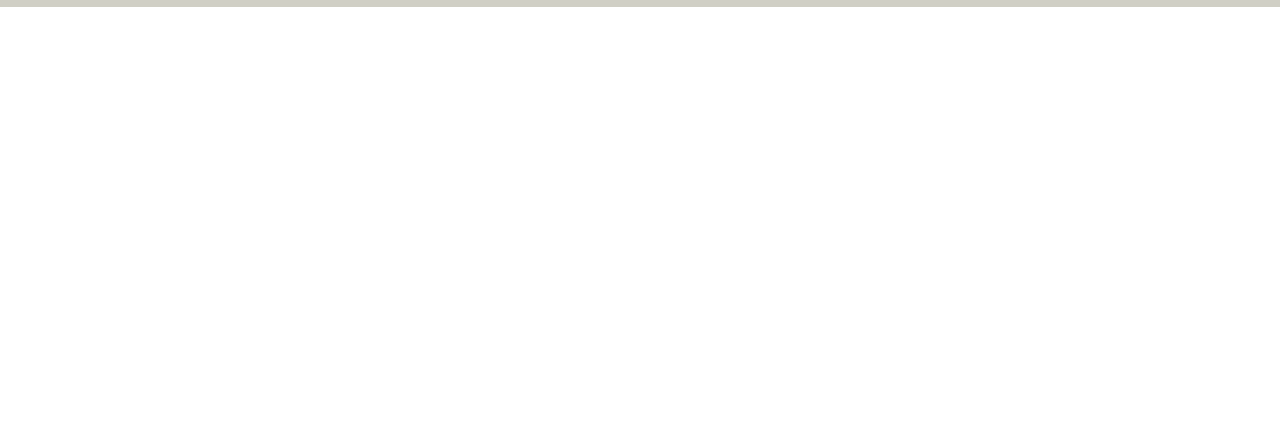
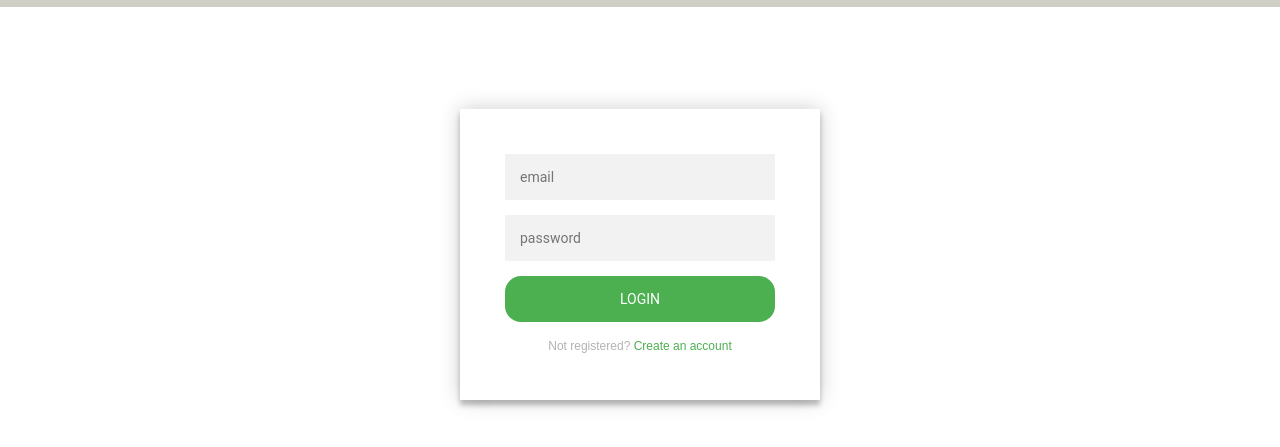
Before and after one commit to FoodStache/foodstache, a website: page client/index.html in a window 1280 px wide. Shown: the part 65-512 px from the top of the page. Drawn offline with nearby package versions, Linux system fonts and the light colour scheme; a web font is replaced by a local one.

Commit message:
make login page

```diff
--- a/client/index.html
+++ b/client/index.html
@@ -23,8 +23,30 @@
             <img class="logo" src="https://upload.wikimedia.org/wikipedia/en/c/ca/MoustacheGraphic.png" />
             <img class='search' src="https://cdn3.iconfinder.com/data/icons/wpzoom-developer-icon-set/500/67-512.png">
         </header>
+    <div class="login-page">
+        <div class="form">
+            <form class="register-form hide">
+                <input type="text" placeholder="first name" />
+                <input type="text" placeholder="last name" />
+                <input type="text" placeholder="username" />
+                <input type="password" placeholder="password" />
+                <input type="text" placeholder="email" />
+                <button>create</button>
+                <p class="message">Already registered?
+                    <a class="log" href="#">Sign In</a>
+                </p>
+            </form>
+            <form class="login-form">
+                <input type="text" placeholder="email" />
+                <input type="password" placeholder="password" />
+                <button>login</button>
+                <p class="message">Not registered?
+                    <a class="reg" href="#">Create an account</a>
+                </p>
+            </form>
+        </div>
     </div>
-    <script src="client/main.js"></script>
+    </div>
+    <script src="main.js"></script>
 </body>
-
 </html>
--- a/client/main.js
+++ b/client/main.js
@@ -0,0 +1,17 @@
+
+let regForm = document.querySelector('.register-form');
+let logForm = document.querySelector('.login-form');
+
+let regBtn = logForm.querySelector('.message .reg');
+let logBtn = regForm.querySelector('.message .log');
+
+regBtn.addEventListener("click", function () {
+    console.log('sup you clicked me');
+    logForm.classList.toggle('hide');
+    regForm.classList.toggle('hide');
+});
+logBtn.addEventListener("click", function () {
+    console.log('sup you clicked me');
+    regForm.classList.toggle('hide');
+    logForm.classList.toggle('hide');
+});
--- a/client/scss/style.scss
+++ b/client/scss/style.scss
@@ -212,3 +212,74 @@ section.recipe {
     padding-left: 25px;
   }
 }
+
+
+
+
+
+
+
+
+.login-page {
+  width: 360px;
+  padding: 8% 0 0;
+  margin: auto;
+}
+.form {
+  position: relative;
+  z-index: 1;
+  background: #FFFFFF;
+  max-width: 360px;
+  margin: 0 auto 100px;
+  padding: 45px;
+  text-align: center;
+  box-shadow: 0 0 20px 0 rgba(0, 0, 0, 0.2), 0 5px 5px 0 rgba(0, 0, 0, 0.24);
+}
+.form input {
+  font-family: "Roboto", sans-serif;
+  outline: 0;
+  background: #f2f2f2;
+  width: 100%;
+  border: 0;
+  margin: 0 0 15px;
+  padding: 15px;
+  box-sizing: border-box;
+  font-size: 14px;
+}
+.form button {
+  font-family: "Roboto", sans-serif;
+  text-transform: uppercase;
+  outline: 0;
+  background: #4CAF50;
+  width: 100%;
+  border: 0;
+  padding: 15px;
+  color: #FFFFFF;
+  font-size: 14px;
+  -webkit-transition: all 0.3 ease;
+  transition: all 0.3 ease;
+  cursor: pointer;
+}
+.form button:hover,.form button:active,.form button:focus {
+  background: #43A047;
+}
+.form .message {
+  margin: 15px 0 0;
+  color: #b3b3b3;
+  font-size: 12px;
+}
+.form .message a {
+  color: #4CAF50;
+  text-decoration: none;
+}
+
+button {
+  border-width: 1px;
+  border-radius: 1rem;
+  outline: 0;
+}
+
+form.hide {
+  display:none;
+  transition: all 1s ease;
+}
```
Also changed, not shown: client/css/style.css.
